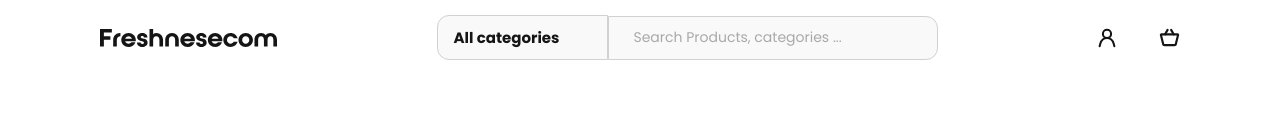
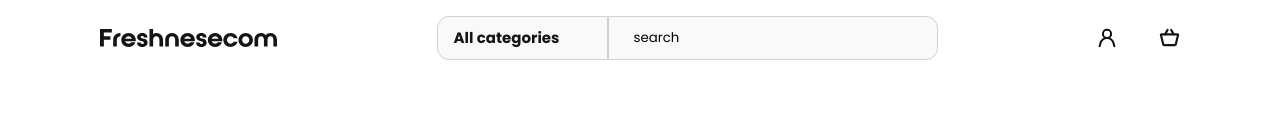
Before and after one commit to Wihctoh/Freshnesecom, a plain HTML site: page index.html in a window 1280 px wide. Shown: the top 138 px of the page. Drawn offline with Linux system fonts and the light colour scheme.

Commit message:
fix input

```diff
--- a/index.html
+++ b/index.html
@@ -17,6 +17,7 @@
           id="search"
           type="text"
           placeholder="Search Products, categories ..."
+          value="search"
         />
       </div>
 
--- a/style.css
+++ b/style.css
@@ -60,13 +60,16 @@ header .search {
   height: 45px;
 }
 header .search label {
+  display: flex;
+  align-items: center;
   font: 700 15px "Poppins";
   color: #151515;
   background: #f9f9f9;
   border: 1px solid #d1d1d1;
   border-radius: 12px 0 0 12px;
-  padding: 10px 48px 10px 16px;
-  /* position: relative; */
+  padding: 0 48px 0 16px ;
+  height: 44px;
+  white-space: nowrap;
 }
 header .search input {
   width: 330px;
```
